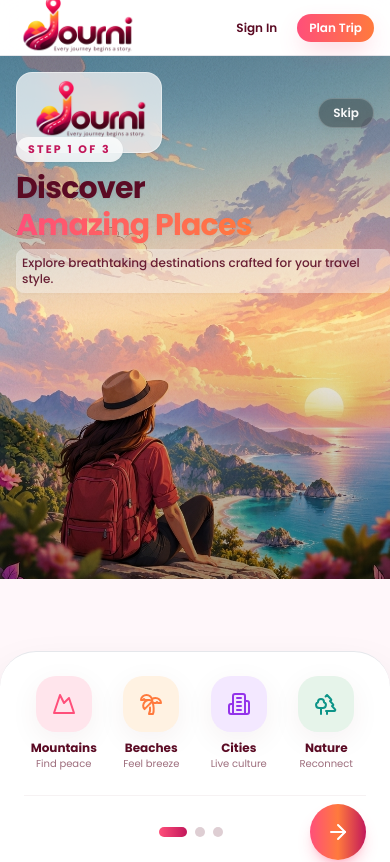
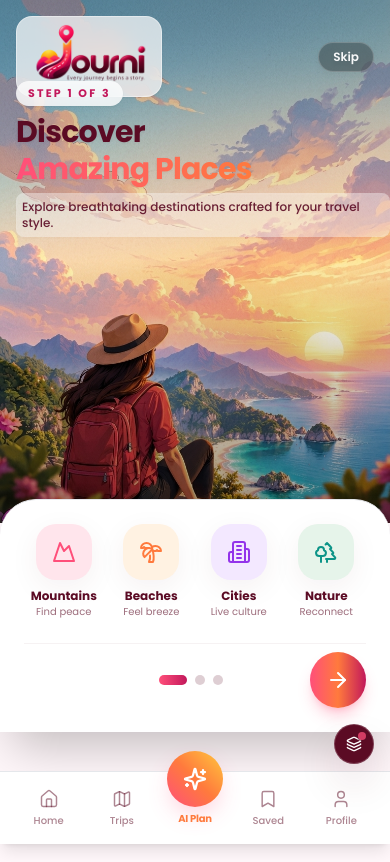
Before and after one commit to Praveen-VS/Journi_App, a Next.js app: page /onboarding in a window 390 px wide. Shown: the top 862 px of the page. Built offline with nearby package versions, Linux system fonts and the light colour scheme.

Commit message:
bug fixing

```diff
--- a/app/(public)/onboarding/page.tsx
+++ b/app/(public)/onboarding/page.tsx
@@ -116,7 +116,7 @@ function OnboardingContent() {
 
   // M02, M03, M04: Interactive Onboarding Flow
   return (
-    <main className="relative min-h-[100dvh] w-full flex flex-col justify-between overflow-x-hidden overflow-y-auto select-none bg-[#FFF7FA]">
+    <main className="fixed inset-0 z-30 w-full h-full flex flex-col justify-between overflow-x-hidden overflow-y-auto select-none bg-[#FFF7FA]">
       {/* Background Hero Stage */}
       <div className="absolute top-0 inset-x-0 h-[62%] sm:h-[65%] z-0 overflow-hidden">
         <AnimatePresence mode="wait">
@@ -210,10 +210,10 @@ function OnboardingContent() {
       </div>
 
       {/* Spacer to push Bottom Sheet */}
-      <div className="h-[38vh] sm:h-[48vh] shrink-0" />
+      <div className="h-[36vh] sm:h-[45vh] shrink-0" />
 
       {/* Bottom Sheet Container (M02 / M03 / M04) */}
-      <div className="relative z-30 w-full max-w-md mx-auto sm:max-w-2xl bg-white dark:bg-[#280814] rounded-t-[36px] shadow-2xl p-6 sm:p-8 pb-10 sm:pb-8 flex flex-col justify-between border-t border-[#5B0B24]/8 mt-auto shrink-0">
+      <div className="relative z-30 w-full max-w-md mx-auto sm:max-w-2xl bg-white dark:bg-[#280814] rounded-t-[36px] shadow-2xl p-6 sm:p-8 pb-6 sm:pb-8 flex flex-col justify-between border-t border-[#5B0B24]/8 mt-auto shrink-0">
         {/* Content specific to current step */}
         <div className="mb-6">
           {/* M02: 4 Category Boxes */}
@@ -396,6 +396,9 @@ function OnboardingContent() {
           </button>
         </div>
       </div>
+
+      {/* Dedicated bottom clearance spacer ensuring content scrolls completely above the mobile bottom menu */}
+      <div className="h-28 sm:h-20 shrink-0 pointer-events-none" />
     </main>
   );
 }
--- a/components/navigation/InspectorToolbar.tsx
+++ b/components/navigation/InspectorToolbar.tsx
@@ -25,11 +25,6 @@ export default function InspectorToolbar({
   const [isExpanded, setIsExpanded] = useState(false);
   const router = useRouter();
   const pathname = usePathname();
-
-  // Hide inspector toolbar on onboarding to keep full screen interactive and clean
-  if (pathname.startsWith('/onboarding')) {
-    return null;
-  }
 
   const mobileScreens = [
     { code: 'M01', label: 'Splash', href: '/onboarding?splash=1' },
@@ -187,16 +182,26 @@ export default function InspectorToolbar({
         </div>
       )}
 
-      {/* Floating Trigger Pill */}
+      {/* Floating Trigger Button: small compact circular icon under 780px, pill above 780px */}
       <button
         type="button"
         onClick={() => setIsExpanded(!isExpanded)}
-        className="h-11 px-4 rounded-full bg-[#5B0B24] text-white shadow-hover flex items-center gap-2 text-xs font-semibold hover:bg-[#4a081d] active:scale-95 transition-all select-none border border-white/20"
+        className="w-10 h-10 min-[780px]:w-auto min-[780px]:h-11 min-[780px]:px-4 rounded-full bg-[#5B0B24] text-white shadow-hover flex items-center justify-center min-[780px]:justify-start min-[780px]:gap-2 text-xs font-semibold hover:bg-[#4a081d] active:scale-95 transition-all select-none border border-white/20 relative"
         aria-label="Toggle Journi Screen Inspector"
+        title="V1 Screens & States"
       >
-        <div className="w-2 h-2 rounded-full bg-[#FF4F7A] animate-pulse" />
-        <span>V1 Screens & States</span>
-        {isExpanded ? <ChevronDown className="w-3.5 h-3.5" /> : <ChevronUp className="w-3.5 h-3.5" />}
+        {/* Under 780px: Small icon with pulsing dot */}
+        <div className="relative flex items-center justify-center min-[780px]:hidden">
+          <Layers className="w-4 h-4 text-white" />
+          <span className="absolute -top-1 -right-1 w-2 h-2 rounded-full bg-[#FF4F7A] ring-1 ring-[#5B0B24] animate-pulse" />
+        </div>
+
+        {/* 780px and wider: Full pill label */}
+        <div className="hidden min-[780px]:flex items-center gap-2">
+          <div className="w-2 h-2 rounded-full bg-[#FF4F7A] animate-pulse" />
+          <span>V1 Screens & States</span>
+          {isExpanded ? <ChevronDown className="w-3.5 h-3.5" /> : <ChevronUp className="w-3.5 h-3.5" />}
+        </div>
       </button>
     </aside>
   );
--- a/components/navigation/MobileBottomNav.tsx
+++ b/components/navigation/MobileBottomNav.tsx
@@ -7,11 +7,6 @@ import { Home, Map, Sparkles, Bookmark, User } from 'lucide-react';
 
 export default function MobileBottomNav() {
   const pathname = usePathname();
-
-  // Do not show bottom nav on onboarding/splash flow
-  if (pathname.startsWith('/onboarding')) {
-    return null;
-  }
 
   const items = [
     { label: 'Home', href: '/home', icon: Home },
```
